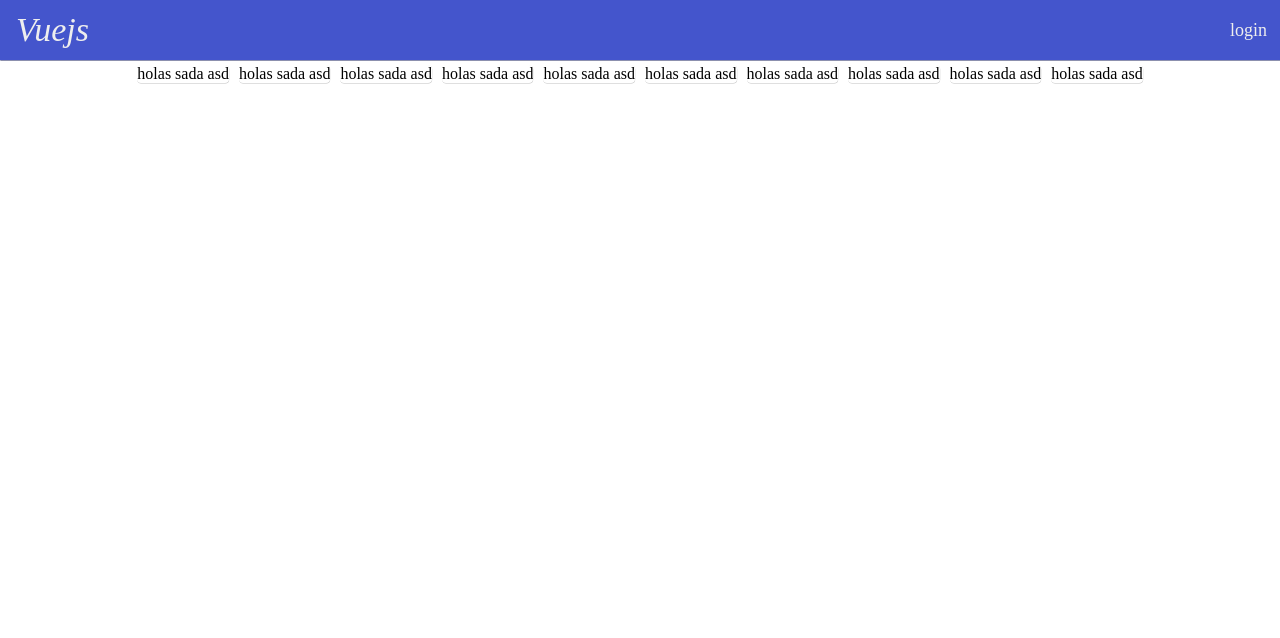
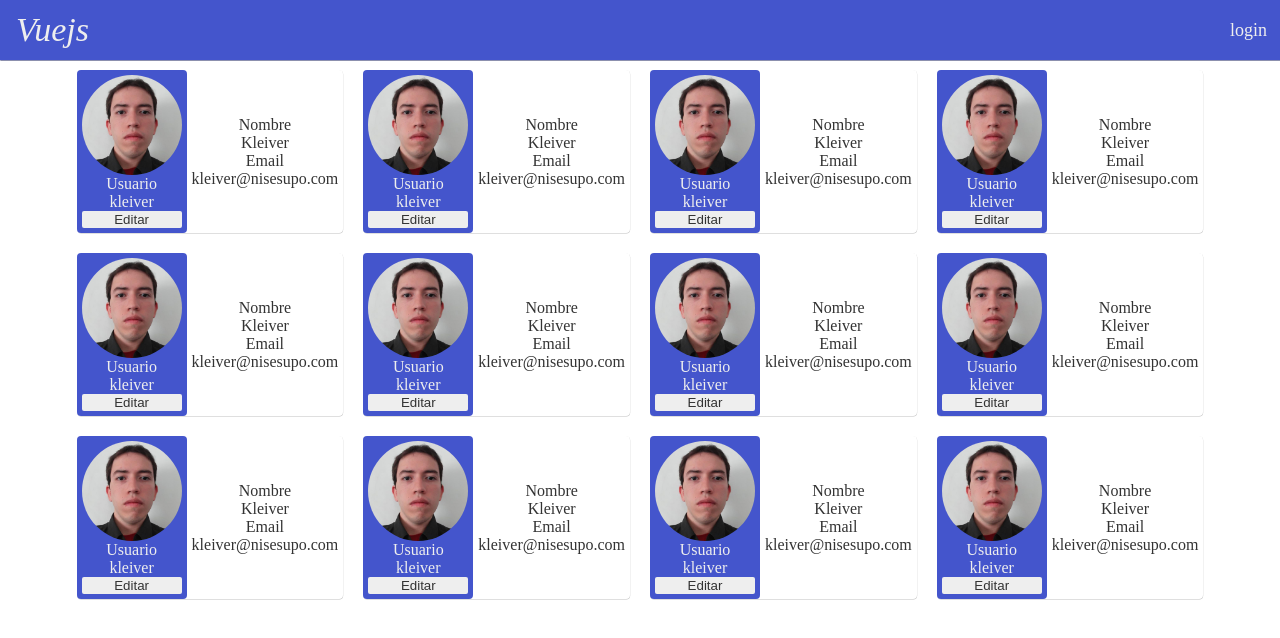
Before and after one commit to ezalorpro/vue_web, a Vue app: page /#/ in a window 1280 px wide. Shown: the top 638 px of the page. Built offline with nearby package versions, Linux system fonts and the light colour scheme.

Commit message:
mejora transition sidebar

```diff
--- a/src/App.vue
+++ b/src/App.vue
@@ -48,6 +48,7 @@ export default {
 
   .content {
     grid-area: content;
+    overflow: auto;
   }
 
 </style>
--- a/src/components/card.vue
+++ b/src/components/card.vue
@@ -1,5 +1,9 @@
 <template>
-    <div class="main-container">
+    <div v-bind:class="{
+        'main-container': true,
+        'onHover': hover
+        }"
+    >
         <slot></slot>
     </div>
 </template>
@@ -7,6 +11,12 @@
 <script>
 export default {
     name: 'card',
+    props: {
+        hover: {
+            type: Boolean,
+            default: false
+        }
+    }
 }
 </script>
 
@@ -15,9 +25,22 @@ export default {
     @import '../sass/mixins';
 
     .main-container{
-        margin: 5px;
+        margin: 10px;
         @include container_display($width: inherit);
         border-radius: 4px;
         box-shadow: 0.2px 0.4px 0.1px darken($background_color, 25%);
+        transition: 0.2s;
+        transition-property: all;
+
+    }
+
+    .onHover {
+        &:hover {
+            transform: scale(1.05);
+            box-shadow: 1px 1px 1px lighten($primary_color, 8%),
+            1px -1px 1px lighten($primary_color, 8%),
+            -1px 1px 1px lighten($primary_color, 8%),
+            -1px -1px 1px lighten($primary_color, 8%);
+        }
     }
 </style>
--- a/src/components/navbar.vue
+++ b/src/components/navbar.vue
@@ -31,6 +31,9 @@ export default {
     .navbar-container {
         color: $ascent_color;
         padding-left: 10px;
+        position: fixed;
+        z-index: 1;
+        height: 60px;
         background-color: $primary_color;
         grid-area: navbar;
         box-shadow: 0.3px 0.6px 0.1px darken($primary_color, 30%);
--- a/src/components/sidebar.vue
+++ b/src/components/sidebar.vue
@@ -7,7 +7,9 @@
                     <a class="item">login</a>
                 </div>
             </transition>
-            <div v-show="showSidebarComponent" class="spacer" v-on:click="closeSidebar()"></div>
+            <transition name="FadeIn">
+                <div v-show="showSidebarComponent" class="spacer" v-on:click="closeSidebar()"></div>
+            </transition>
         </div>
     </transition>
 </template>
@@ -45,7 +47,8 @@ export default {
 
         .sidebar {
             position: fixed;
-            width: 25%;
+            padding: 5px 0;
+            width: 40%;
             z-index: 1;
             height: 100vh;
             background-color: $background_color;
@@ -57,7 +60,7 @@ export default {
                 @include linkButton(
                     $bColor: $background_color,
                     $fColor: $font_color,
-                    $margin: 0
+                    $margin: 5px 0
                 );
                 @include container_display($flow: column);
             }
@@ -71,6 +74,7 @@ export default {
         }
 
         @include slideIn($distance: -100%);
+        @include FadeIn();
     }
 
 </style>
--- a/src/sass/_mixins.scss
+++ b/src/sass/_mixins.scss
@@ -47,13 +47,14 @@
         }
     }
 
-@mixin btn-style($bColor: $primary_color,
+@mixin btn-style(
+    $bColor: $primary_color,
     $fColor: $background_color,
     $wButton: 100%
     ) {
         background-color: $bColor;
         color: $fColor;
-        border-radius: 4px;
+        border-radius: 2px;
         width: $wButton;
         border-style: none;
         cursor: pointer;
@@ -86,16 +87,16 @@
 }
 
 @mixin FadeIn($time: 0.3s, $opacity: 0) {
-    .slideIn-enter-active {
+    .FadeIn-enter-active {
         transition: opacity $time;
     }
 
-    .slideIn-leave-active {
+    .FadeIn-leave-active {
         transition: opacity $time;
     }
 
-    .slideIn-enter,
-    .slideIn-leave-to {
+    .FadeIn-enter,
+    .FadeIn-leave-to {
         opacity: $opacity;
     }
 }
--- a/src/views/Home.vue
+++ b/src/views/Home.vue
@@ -1,8 +1,21 @@
 <template>
   <div>
     <div class="main-container">
-      <card v-for="item of 10" v-bind:key="item">
-        holas  sada  asd
+      <card v-for="item of 12" v-bind:key="item" v-bind:hover="true">
+        <div class="profile">
+          <div class="profile-left">
+            <img src="/images/avatar.jpg" alt="holas" width="100px" class="profile-image">
+            <span> Usuario </span>
+            <span> kleiver </span>
+            <button type="button" class="button-edit">Editar</button>
+          </div>
+          <div class="profile-right">
+            <span> Nombre <br> </span>
+          <span> Kleiver <br> </span>
+          <span> Email <br> </span>
+          <span> kleiver@nisesupo.com </span>
+          </div>
+        </div>
       </card>
     </div>
   </div>
@@ -27,6 +40,39 @@ export default {
     @include container_display($flow: row wrap, $align: flex-start, $width: inherit);
     transition: 0.2s;
     transition-property: all;
-    overflow: auto;
+  }
+
+  .profile {
+    @include container_display();
+    @include breakpoint() {
+      @include container_display($flow: row);
+    }
+
+    .profile-left {
+      padding: 5px;
+      border-radius: 4px;
+      background-color: $primary_color;
+      color: $ascent_color;
+
+      @include container_display($flow: column);
+
+      .profile-image {
+        border-radius: 50%;
+      }
+
+      .button-edit {
+        @include btn-style(
+          $ascent_color,
+          $font_color
+        )
+      }
+    }
+
+    .profile-right {
+      padding: 5px;
+      color: $font_color;
+
+      @include container_display($flow: column);
+    }
   }
 </style>
```
Also changed, not shown: public/images/avatar.jpg (added).
